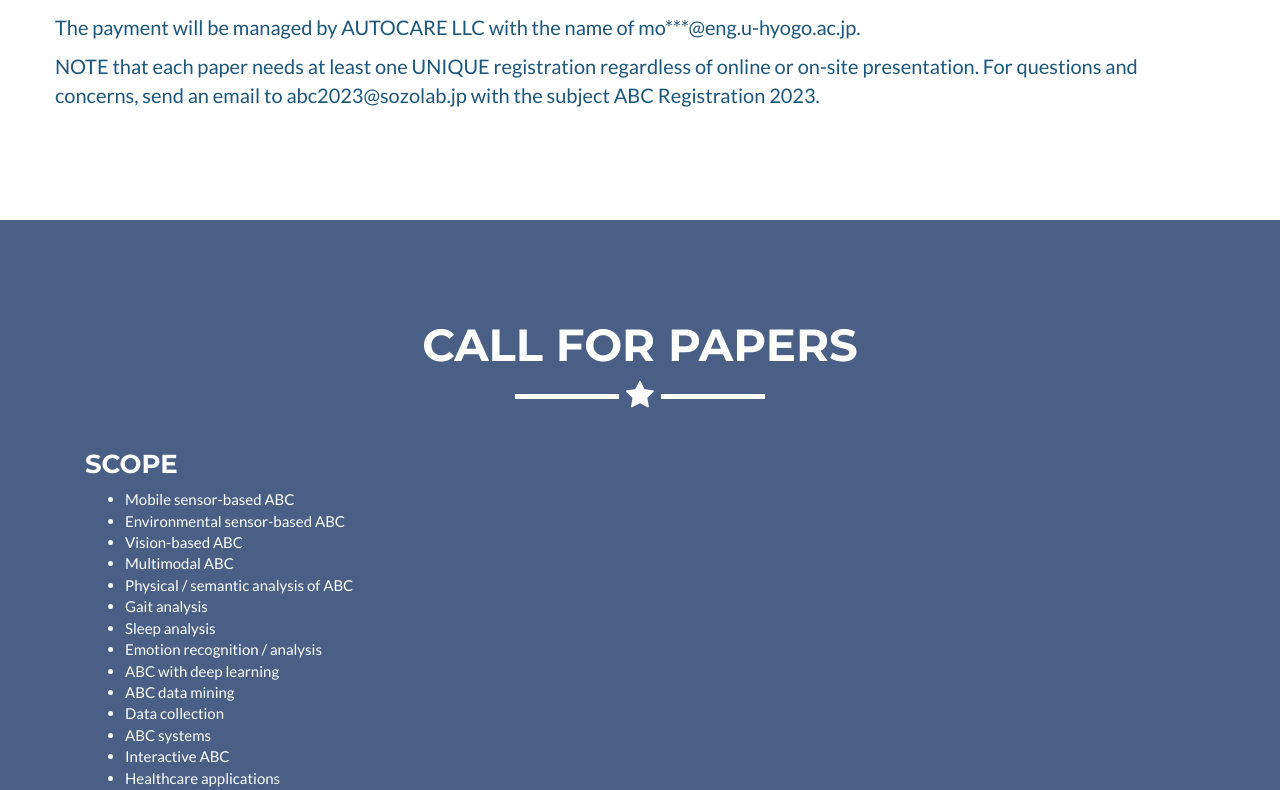
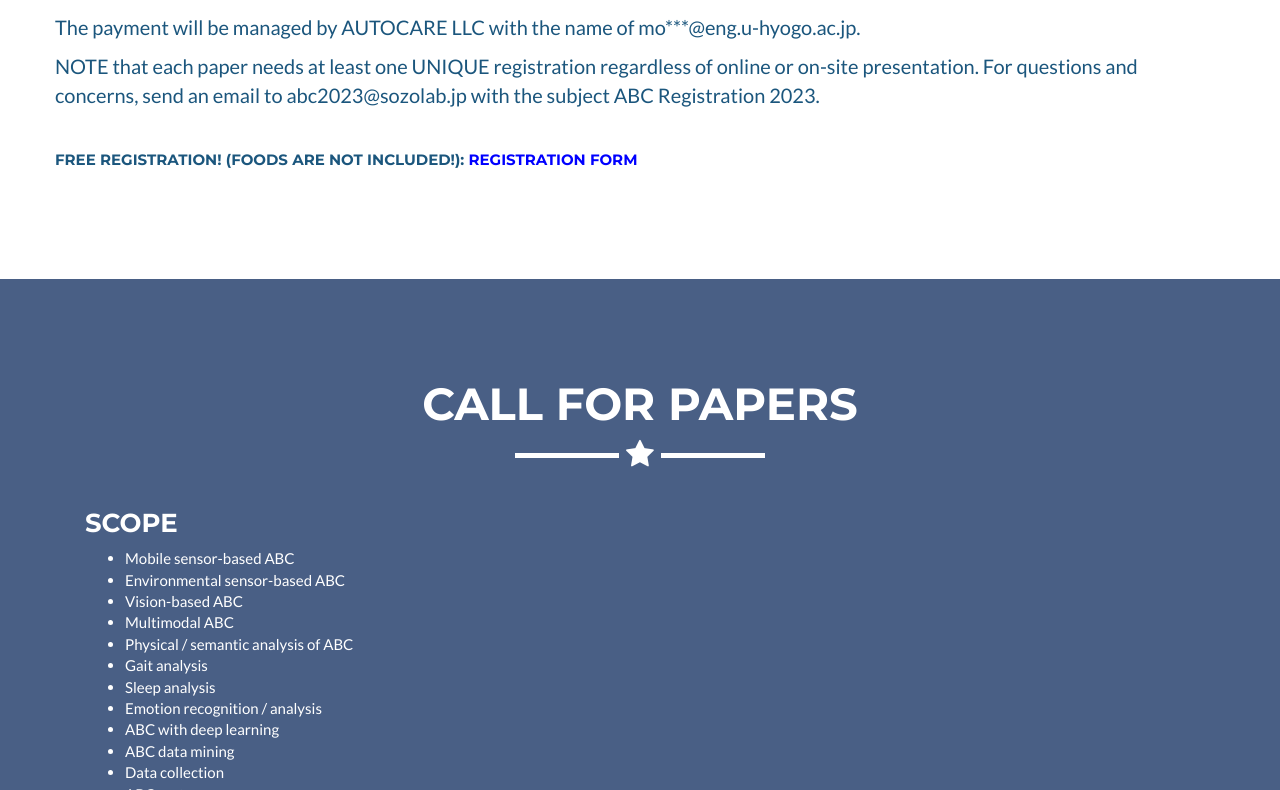
Before and after one commit to abc-research/abc-research.github.io, a Jekyll site: the page built from index.html, in a window 1280 px wide and 900 px high, scrolled down 8644 px, cut to the strip 110-900 px from the top of the window. Built offline with Jekyll 4.4.1, drawn with Linux system fonts in a browser that asks for light colours.

Commit message:
Update registration.html

```diff
--- a/_includes/registration.html
+++ b/_includes/registration.html
@@ -51,11 +51,9 @@
                 <p>The payment will be managed by AUTOCARE LLC with the name of mo***@eng.u-hyogo.ac.jp.</p>
                 <p>NOTE that each paper needs at least one UNIQUE registration regardless of online or on-site presentation. For questions and concerns, send an email to abc2023@sozolab.jp with the subject ABC Registration 2023. </p>
 
-		<!--div> <br>
-	          <ul>
-                      <li> Free but need approval after the registration: <a href='https://docs.google.com/forms/d/e/1FAIpQLSdPJ0oLAX5c4hGIk_vuH29wPoXnaRQnv6Ra_qEYRJ8gz69FtQ/viewform'><b style='color:blue';>Registration Form</b></a></li>
-                  </ul>
-	       </div-->
+		<div> <br>
+	          <h5>FREE REGISTRATION! (Foods are not included!): <a href='https://forms.gle/9enkoL7tPx8meovP9'><b style='color:blue';>Registration Form</b></a></h5>
+	       </div>
             </div>
         </div>
     </section>
```
